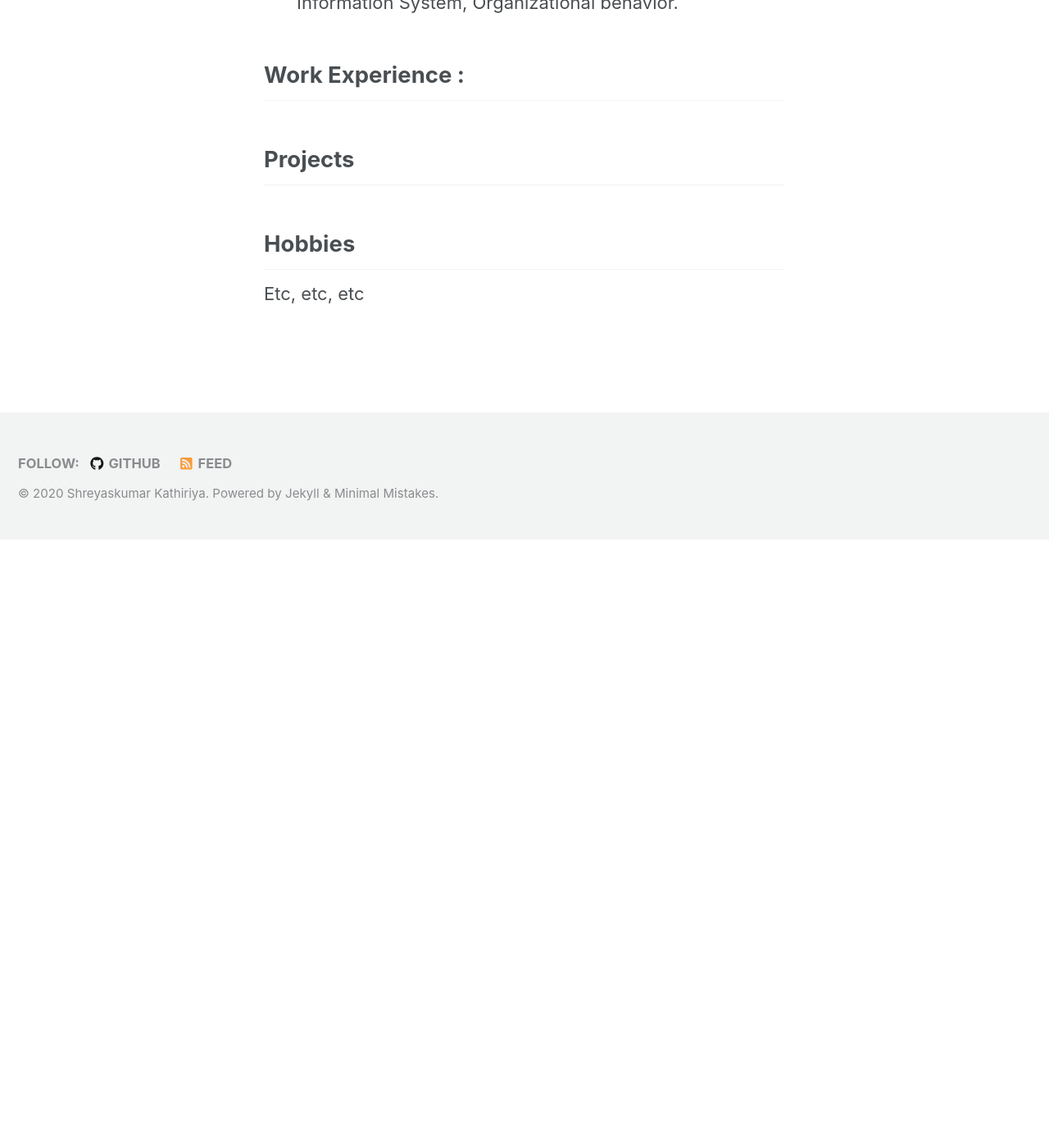
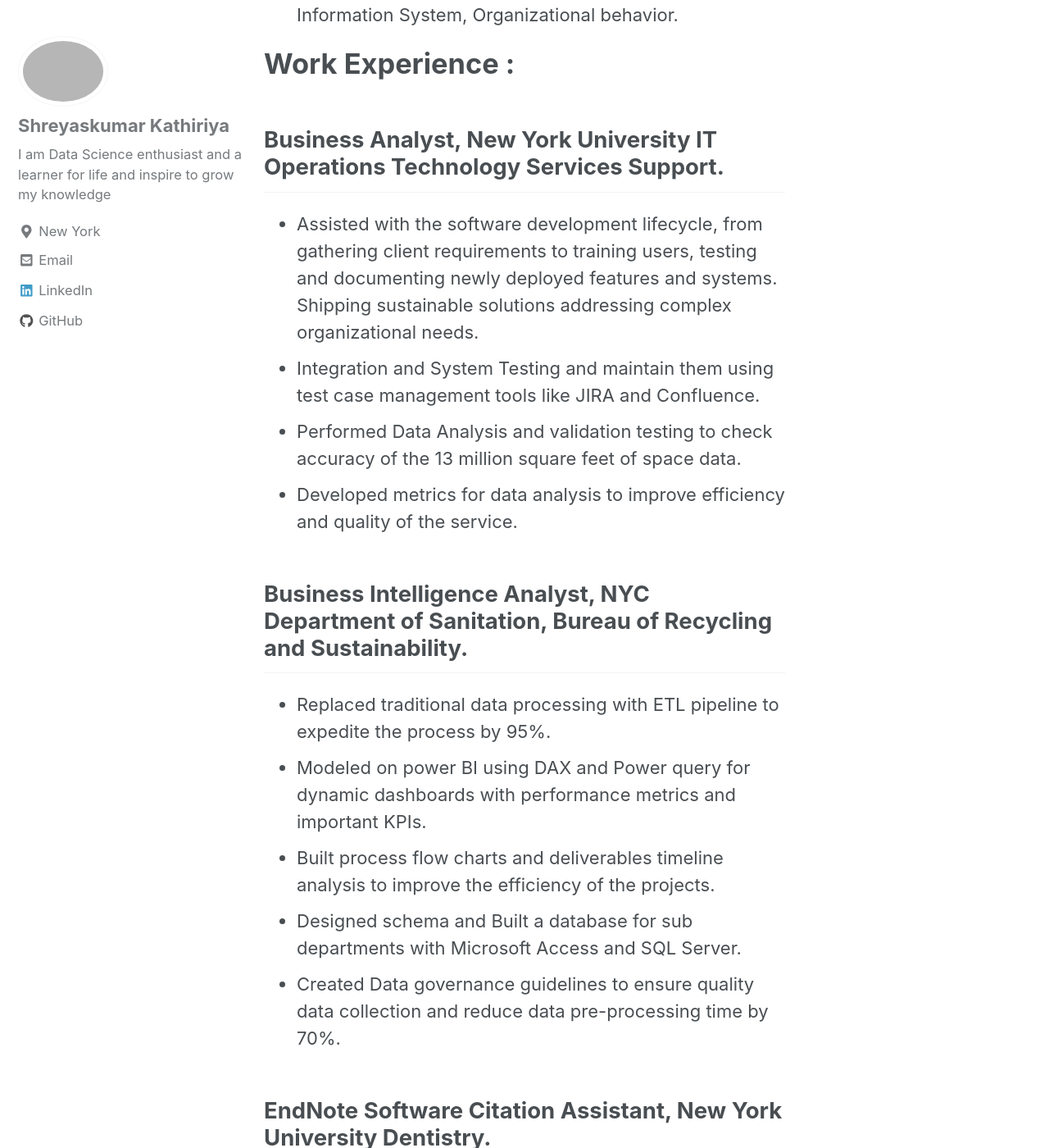
Before and after one commit to Shreyash1811/Shreyash1811.github.io, a Jekyll site: the page built from _pages/about.md, in a window 1280 px wide and 1400 px high, scrolled down 4447 px. Shown: the whole window at 82% size. Built offline with Jekyll 4.4.1, drawn with Linux system fonts in a browser that asks for light colours; nearby versions of some CDN libraries; before the commit the page ends 5105 px from its top, so only the background shows below that; some of the changed text lies outside the part shown.

Commit message:
Update about.md

```diff
--- a/_pages/about.md
+++ b/_pages/about.md
@@ -20,7 +20,7 @@
 
 
 <p style="font-family: Georgia, serif;
-font-size: 20px;
+font-size: 30px;
 letter-spacing: -1.2px;
 word-spacing: 1.6px;
 color: #000000;
@@ -29,7 +29,7 @@
 font-style: normal;
 text-align: center;
 font-variant: small-caps;
-text-transform: none;"> EDUCATION : </p>
+text-transform: none;"> EDUCATION </p>
 
 <a id = "edu"></a>
 ## 1. B-Tech Electronics and Telecommunication from NMIMS Mumbai, India.
@@ -62,7 +62,29 @@
 - **Business Courses:** Project Management (SCRUM Practices and understanding Waterfall and Agile methodologies), Global Innovation (Strategies to manage and coordinate Global projects), Management of Information System, Organizational behavior.
 
 
-## Work Experience :
+# Work Experience :
+## Business Analyst, New York University IT Operations Technology Services Support.
+- Assisted with the software development lifecycle, from gathering client requirements to training users, testing and documenting newly deployed features and systems. Shipping sustainable solutions addressing complex organizational needs.
+- Integration and System Testing and maintain them using test case management tools like JIRA and Confluence.
+- Performed Data Analysis and validation testing to check accuracy of the 13 million square feet of space data.
+- Developed metrics for data analysis to improve efficiency and quality of the service.
+
+## Business Intelligence Analyst, NYC Department of Sanitation, Bureau of Recycling and Sustainability.
+- Replaced traditional data processing with ETL pipeline to expedite the process by 95%.
+- Modeled on power BI using DAX and Power query for dynamic dashboards with performance metrics and important KPIs.
+- Built process flow charts and deliverables timeline analysis to improve the efficiency of the projects.
+- Designed schema and Built a database for sub departments with Microsoft Access and SQL Server.
+- Created Data governance guidelines to ensure quality data collection and reduce data pre-processing time by 70%.
+
+## EndNote Software Citation Assistant, New York University Dentistry.
+- Scrapped data from google scholar using python to build and maintain a library for citation on endnote. Rectified and formatted
+research journals and used EndNote to manage citation with international publication standards.
+
+## Data Analyst/ Insights Specialist, Alliance Fiber Ltd, Surat, India.
+- Analyzed sales for monthly Tableau reports. Proposed strategies resulted in 14% yearly growth and 27% drop in inventory.
+- Processed live sensor data from processing plant to look for delays between processes, expedite the process by ~22%.
+
+
 
 ## Projects
 
```
